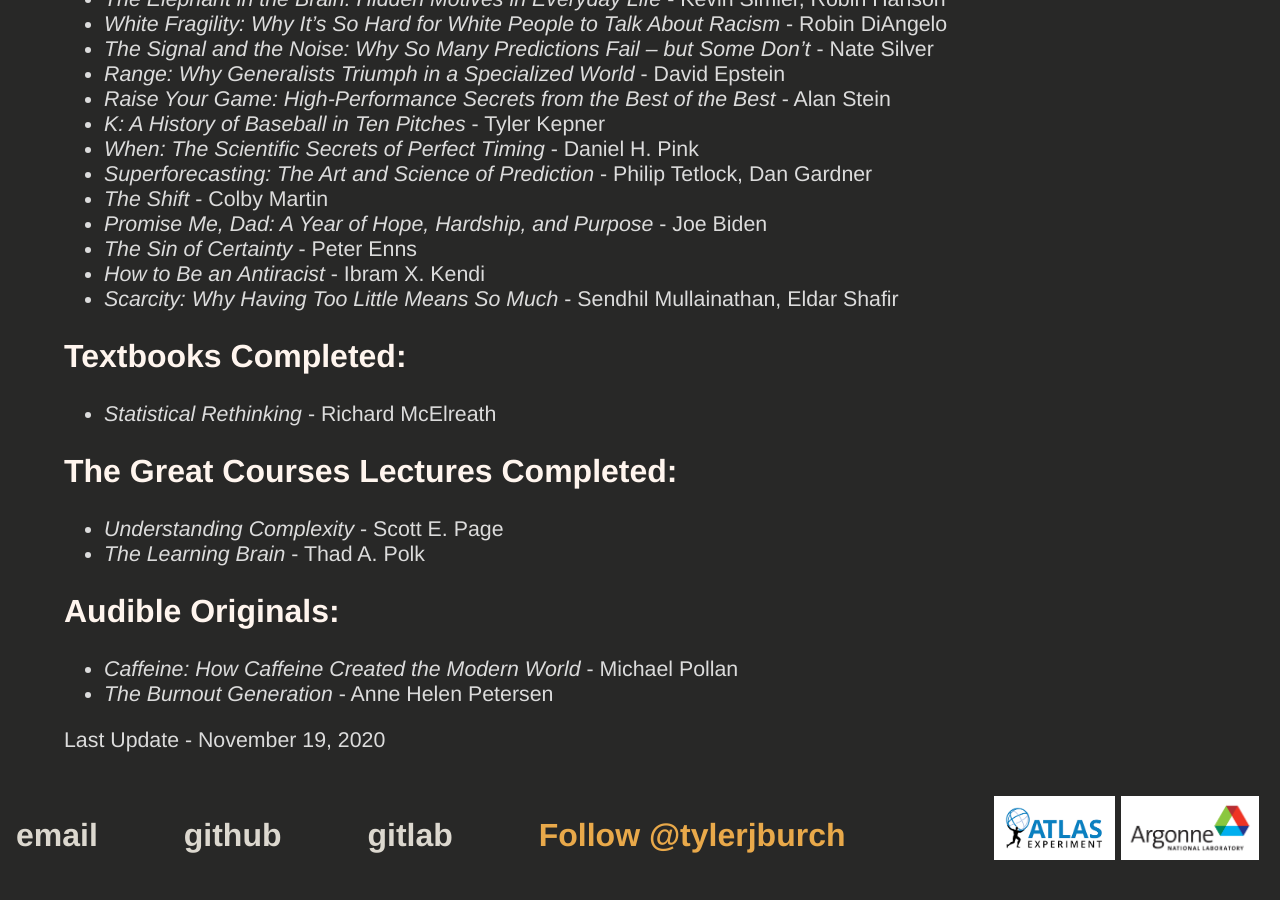
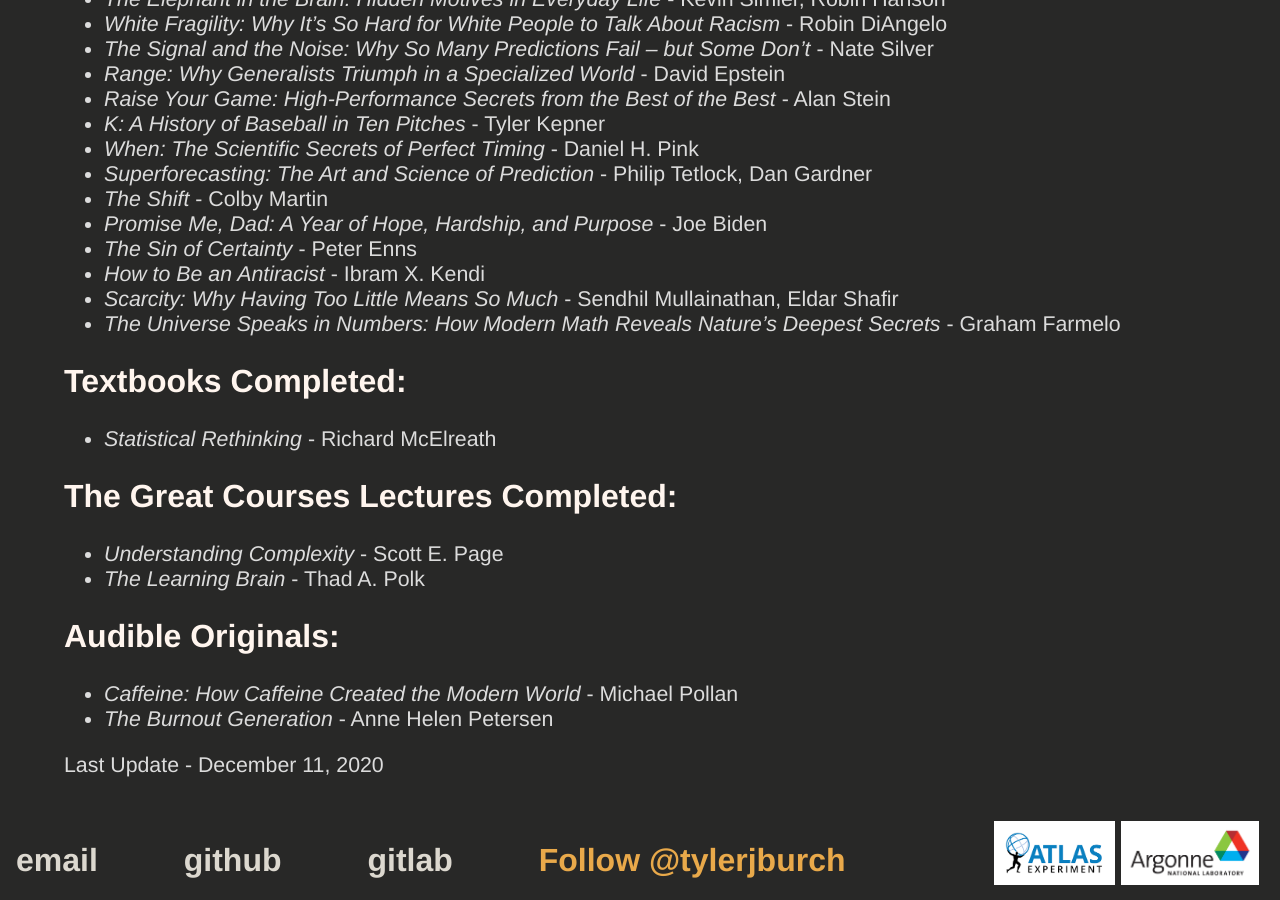
Before and after one commit to tjburch/tjburch.github.io, a Jekyll site: the page built from _other/2020readinglist.md, in a window 1280 px wide and 900 px high, scrolled down 764 px. Built offline with Jekyll 4.4.1, drawn with Linux system fonts in a browser that asks for light colours; comment, search, counter and statistics services are not loaded; before the commit the page ends 1639 px from its top, so only the background shows below that.

Commit message:
Add universe speaks in numbers

```diff
--- a/_other/2020readinglist.md
+++ b/_other/2020readinglist.md
@@ -29,6 +29,7 @@ date: 2020-04-04
 - _The Sin of Certainty_  - Peter Enns
 - _How to Be an Antiracist_ - Ibram X. Kendi
 - _Scarcity: Why Having Too Little Means So Much_ - Sendhil Mullainathan, Eldar Shafir
+- _The Universe Speaks in Numbers: How Modern Math Reveals Nature's Deepest Secrets_ - Graham Farmelo
 
 ## Textbooks Completed:
 
@@ -44,4 +45,4 @@ date: 2020-04-04
 - _Caffeine: How Caffeine Created the Modern World_ - Michael Pollan
 - _The Burnout Generation_ - Anne Helen Petersen
 
-Last Update - November 19, 2020
+Last Update - December 11, 2020
```
